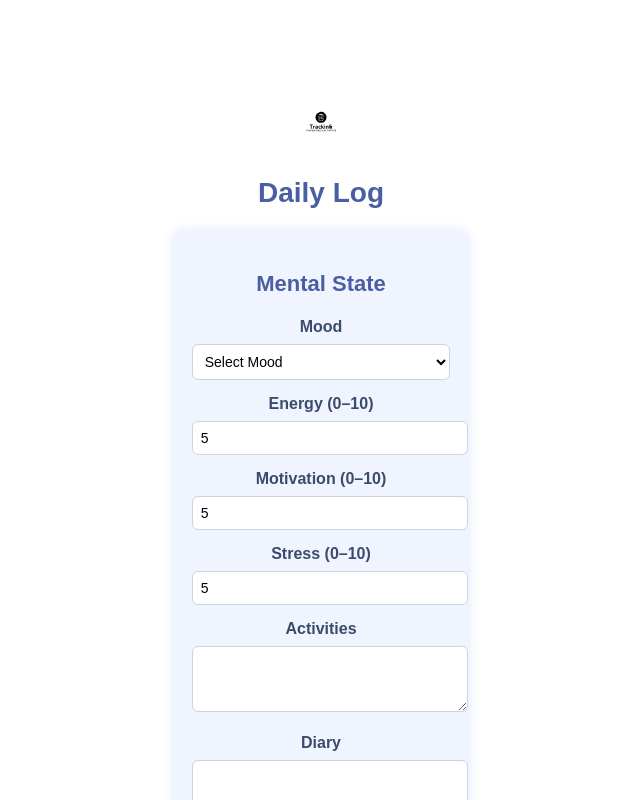
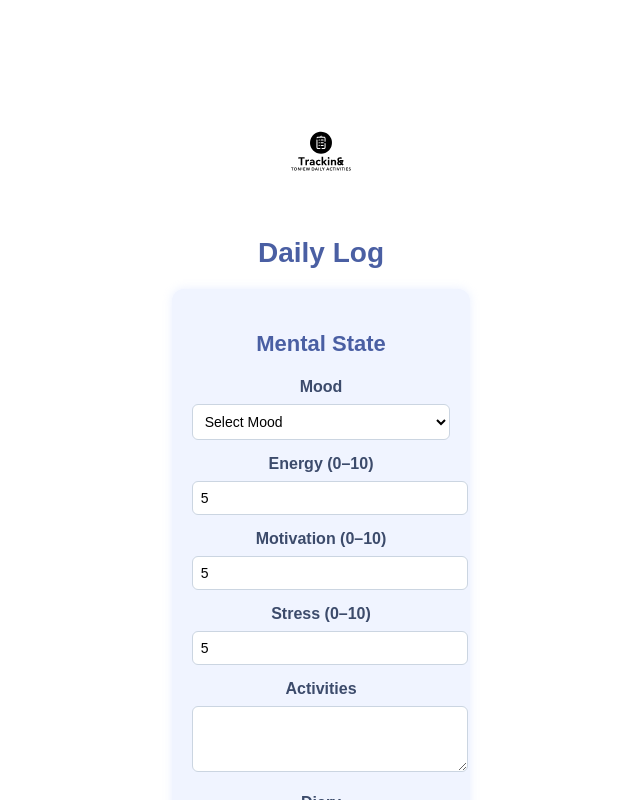
Before and after one commit to mahdi112358/React-projects, a React (Vite) app: page / in a window 1280 px wide. Shown: the top 800 px of the page, without its empty margins (319-959 px from the left). Built offline with nearby package versions, Linux system fonts and the light colour scheme.

Commit message:
Update App.css

```diff
--- a/src/App.css
+++ b/src/App.css
@@ -6,7 +6,7 @@
 }
 
 .logo {
-  height: 60px;
+  height: 120px;
   width: auto;
   border-radius: 8px;
   object-fit: contain;
```
